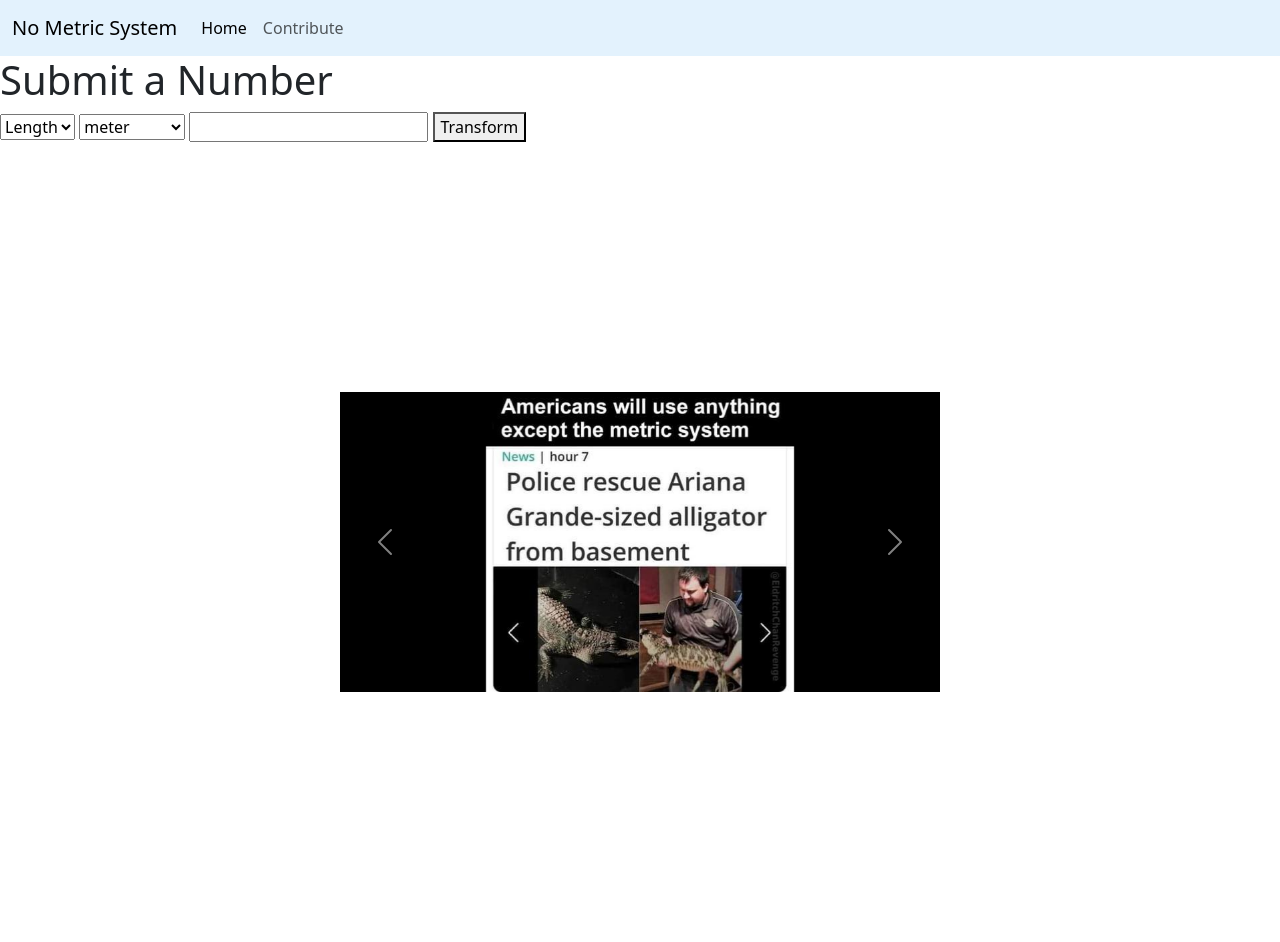
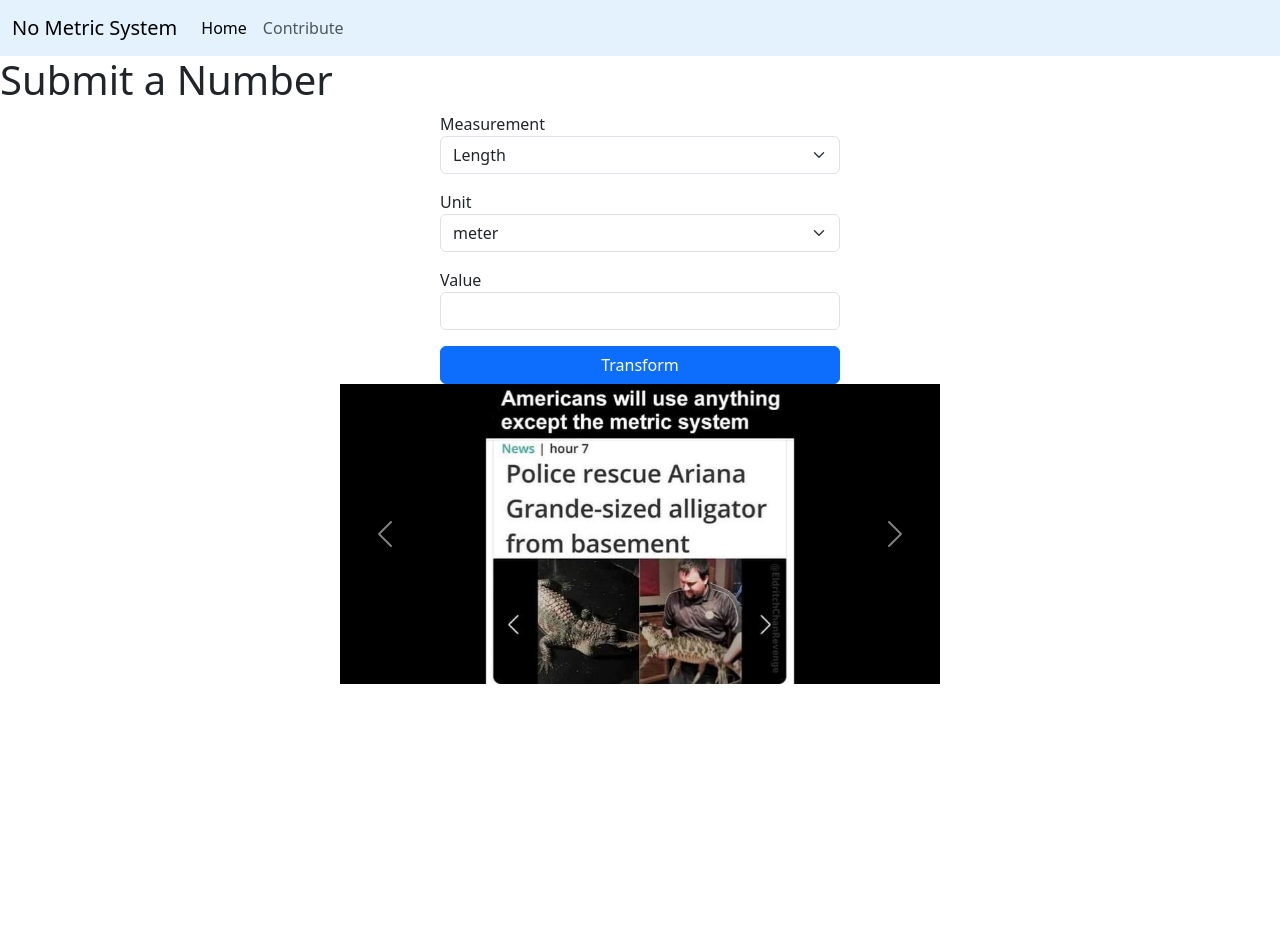
Before and after one commit to Arjun-Siva/nometrics, a Node server app: page / in a window 1280 px wide. After the commit the page ends 684 px from the top, so only its background shows below. Run offline with Node 20, Linux system fonts and the light colour scheme; some libraries are stand-ins or nearby versions.

Commit message:
styling for forms

```diff
--- a/views/index.ejs
+++ b/views/index.ejs
@@ -1,73 +1,94 @@
 <%- include('partials/header') %>
   <h1>Submit a Number</h1>
-<form action="/calculate" method="POST">
-    <!-- <label for="option">Choose an option:</label> -->
-    <select name="domain" id="domain-option">
+  <div class="d-flex justify-content-center align-items-center">
+    <form action="/calculate" method="POST" class="w-100" style="max-width: 400px;">
+      <div class="form-group mb-3">
+        <label for="domain-option">Measurement</label>
+        <select name="domain" id="domain-option" class="form-control form-select">
           <option value="length">Length</option>
           <option value="mass">Mass</option>
         </select>
+      </div>
 
-    <select name="unit" id="unit-option">
+      <div class="form-group mb-3">
+        <label for="unit-option">Unit</label>
+        <select name="unit" id="unit-option" class="form-control form-select">
           <!-- Filled dynamically -->
         </select>
+      </div>
 
-    <!-- <label for="number">Enter a number:</label> -->
-    <input type="number" id="input-value" name="number" min="0.00000001" step="any" required>
+      <div class="form-group mb-3">
+        <label for="input-value">Value</label>
+        <input type="number" id="input-value" name="number" min="0.00000001" step="any" required class="form-control">
+      </div>
 
-    <button type="submit">Transform</button>
+      <button type="submit" class="btn btn-primary w-100">Transform</button>
     </form>
+  </div>
 
   <% if (value !==null) { %>
-    <div class="result">
+    <div class="d-flex justify-content-center mt-4">
+      <div class="p-3 border rounded" style="border-width: 2px; width: 75%;">
+
         <% if (domain==="length" ) { %>
           <span id="user-value">
+            <strong>
               <%= numberValue %>
                 <%= unit %>s
-            </span> is equivalent to <span id="computed-value">
+            </strong>
+          </span> is equivalent to the size of <span id="computed-value">
+            <strong>
               <%= value %>
                 <%= name %>
+            </strong>
           </span>
           <% } else if (domain==="mass" ) { %>
             <span id="user-value">
+              <strong>
                 <%= numberValue %>
                   <%= unit %>s
+              </strong>
             </span> weighs the sames as <span id="computed-value">
+              <strong>
                 <%= value %>
                   <%= name %>
+              </strong>
             </span>
             <% } %>
+              <!-- Source line with truncated link -->
+              <p class="mb-0 text-truncate" style="max-width: 100%;">
+                Source:
+                <a href="<%= source %>" target="_blank">
+                  <%= source %>
+                </a>
+              </p>
+
+      </div>
     </div>
     <% } %>
 
       <!-- carousel -->
-<div class="d-flex justify-content-center align-items-center vh-100">
-  <div id="carouselMemes" class="carousel slide carousel-fade bg-black"
-       style="width: 600px; height: 300px;">
+      <div class="d-flex justify-content-center align-items-center mt-5F">
+        <div id="carouselMemes" class="carousel slide carousel-fade bg-black" style="width: 600px; height: 300px;">
 
           <div class="carousel-inner h-100">
             <div class="carousel-item active h-100">
-        <img src="/images/meme1.jpeg" class="d-block mx-auto h-100"
-             style="object-fit: contain;" alt="meme 1">
+              <img src="/images/meme1.jpeg" class="d-block mx-auto h-100" style="object-fit: contain;" alt="meme 1">
             </div>
             <div class="carousel-item h-100">
-        <img src="/images/meme2.jpg" class="d-block mx-auto h-100"
-             style="object-fit: contain;" alt="meme 2">
+              <img src="/images/meme2.jpg" class="d-block mx-auto h-100" style="object-fit: contain;" alt="meme 2">
             </div>
             <div class="carousel-item h-100">
-        <img src="/images/meme3.jpg" class="d-block mx-auto h-100"
-             style="object-fit: contain;" alt="meme 3">
+              <img src="/images/meme3.jpg" class="d-block mx-auto h-100" style="object-fit: contain;" alt="meme 3">
             </div>
             <div class="carousel-item h-100">
-        <img src="/images/meme4.jpg" class="d-block mx-auto h-100"
-             style="object-fit: contain;" alt="meme 4">
+              <img src="/images/meme4.jpg" class="d-block mx-auto h-100" style="object-fit: contain;" alt="meme 4">
             </div>
             <div class="carousel-item h-100">
-        <img src="/images/meme5.jpeg" class="d-block mx-auto h-100"
-             style="object-fit: contain;" alt="meme 5">
+              <img src="/images/meme5.jpeg" class="d-block mx-auto h-100" style="object-fit: contain;" alt="meme 5">
             </div>
             <div class="carousel-item h-100">
-        <img src="/images/meme6.jpeg" class="d-block mx-auto h-100"
-             style="object-fit: contain;" alt="meme 6">
+              <img src="/images/meme6.jpeg" class="d-block mx-auto h-100" style="object-fit: contain;" alt="meme 6">
             </div>
           </div>
 
--- a/views/partials/header.ejs
+++ b/views/partials/header.ejs
@@ -5,6 +5,19 @@
     <meta name="viewport" content="width=device-width, initial-scale=1.0">
     <title>No Metric System</title>
     <link rel="stylesheet" href="/bootstrap/css/bootstrap.min.css">
+    <style>
+        /* Hide the spin buttons in WebKit browsers */
+        input::-webkit-outer-spin-button,
+        input::-webkit-inner-spin-button {
+            -webkit-appearance: none;
+            margin: 0;
+        }
+
+        /* Hide spin buttons in Firefox */
+        input[type="number"] {
+            -moz-appearance: textfield;
+        }
+    </style>
 </head>
 <body>
 <nav class="navbar navbar-expand-lg" style="background-color: #e3f2fd;" data-bs-theme="light">
```
Also changed, not shown: views/contribute.ejs (+34 -11 lines). Lines whose indentation alone changed are shown as unchanged.
